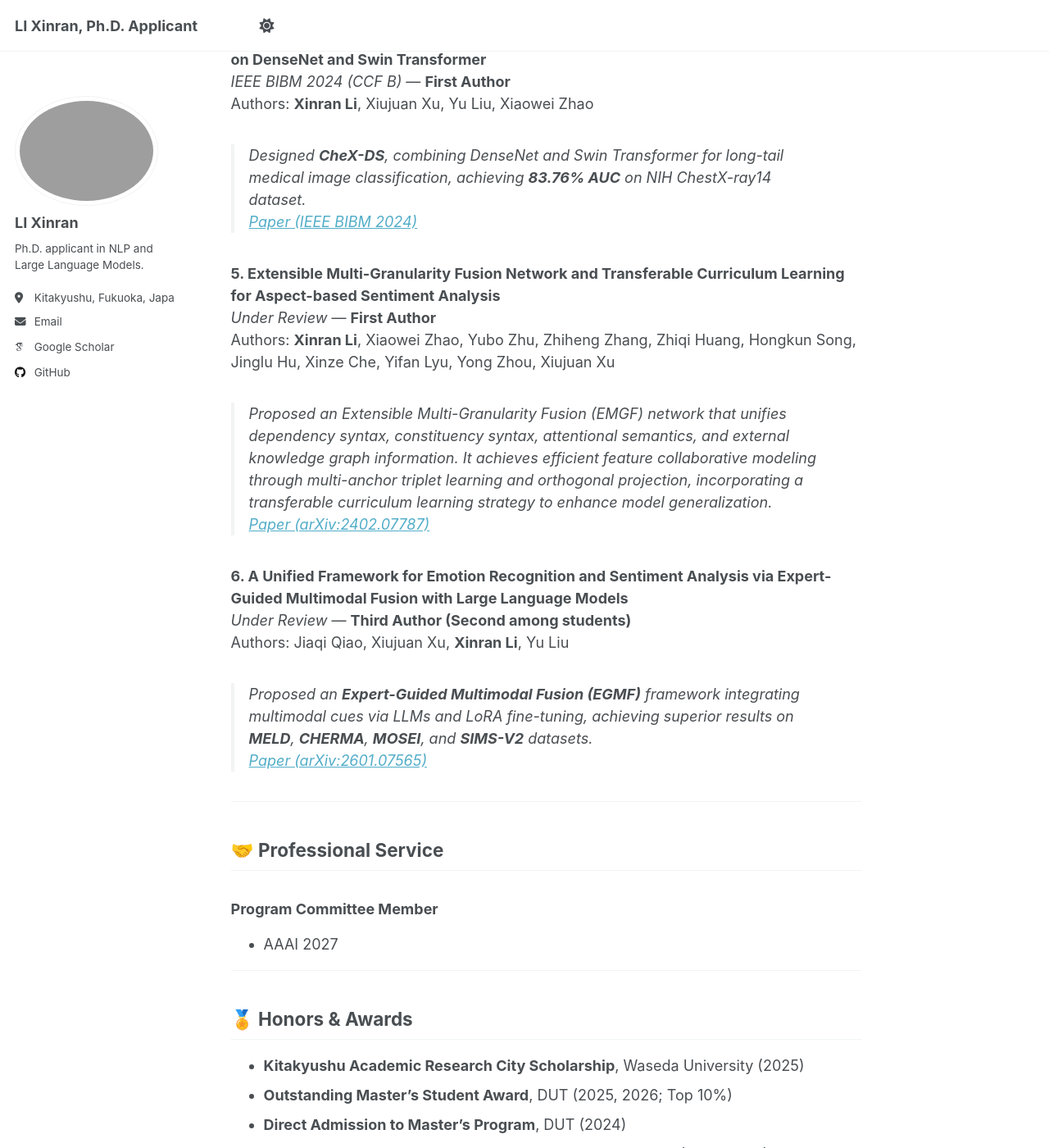
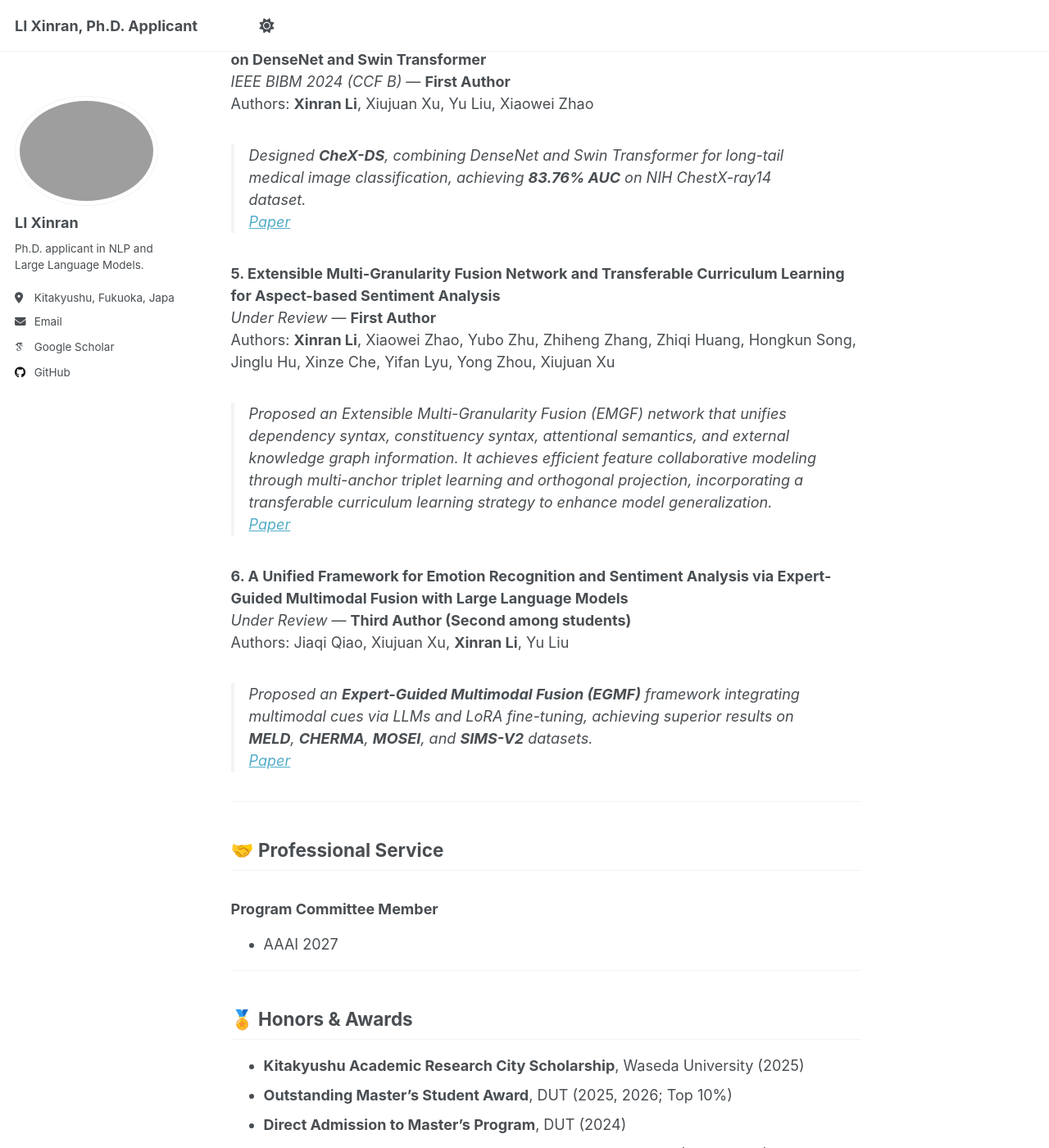
Before and after one commit to LiXinran6/LiXinran6.github.io, a Jekyll site: the page built from _pages/about.md, in a window 1280 px wide and 1400 px high, scrolled down 4336 px. Shown: the whole window at 82% size. Built offline with Jekyll 4.4.1, drawn with Linux system fonts in a browser that asks for light colours; some web fonts are replaced; a script that is not in the unit is left out.

Commit message:
Update about.md

```diff
--- a/_pages/about.md
+++ b/_pages/about.md
@@ -115,19 +115,19 @@ Authors: **Xinran Li**, Xiujuan Xu, Jiaqi Qiao
 *IEEE BIBM 2024 (CCF B)* — **First Author**
 Authors: **Xinran Li**, Xiujuan Xu, Yu Liu, Xiaowei Zhao
 > Designed **CheX-DS**, combining DenseNet and Swin Transformer for long-tail medical image classification, achieving **83.76% AUC** on NIH ChestX-ray14 dataset.
-[Paper (IEEE BIBM 2024)](https://ieeexplore.ieee.org/abstract/document/10822262)
+[Paper](https://ieeexplore.ieee.org/abstract/document/10822262)
 
 **5. Extensible Multi-Granularity Fusion Network and Transferable Curriculum Learning for Aspect-based Sentiment Analysis**
 *Under Review* — **First Author**
 Authors: **Xinran Li**, Xiaowei Zhao, Yubo Zhu, Zhiheng Zhang, Zhiqi Huang, Hongkun Song, Jinglu Hu, Xinze Che, Yifan Lyu, Yong Zhou, Xiujuan Xu
 > Proposed an Extensible Multi-Granularity Fusion (EMGF) network that unifies dependency syntax, constituency syntax, attentional semantics, and external knowledge graph information. It achieves efficient feature collaborative modeling through multi-anchor triplet learning and orthogonal projection, incorporating a transferable curriculum learning strategy to enhance model generalization.
-[Paper (arXiv:2402.07787)](https://arxiv.org/abs/2402.07787)
+[Paper](https://arxiv.org/abs/2402.07787)
 
 **6. A Unified Framework for Emotion Recognition and Sentiment Analysis via Expert-Guided Multimodal Fusion with Large Language Models**
 *Under Review* — **Third Author (Second among students)**
 Authors: Jiaqi Qiao, Xiujuan Xu, **Xinran Li**, Yu Liu
 > Proposed an **Expert-Guided Multimodal Fusion (EGMF)** framework integrating multimodal cues via LLMs and LoRA fine-tuning, achieving superior results on **MELD**, **CHERMA**, **MOSEI**, and **SIMS-V2** datasets.
-[Paper (arXiv:2601.07565)](https://arxiv.org/abs/2601.07565)
+[Paper](https://arxiv.org/abs/2601.07565)
 
 ---
 
```
